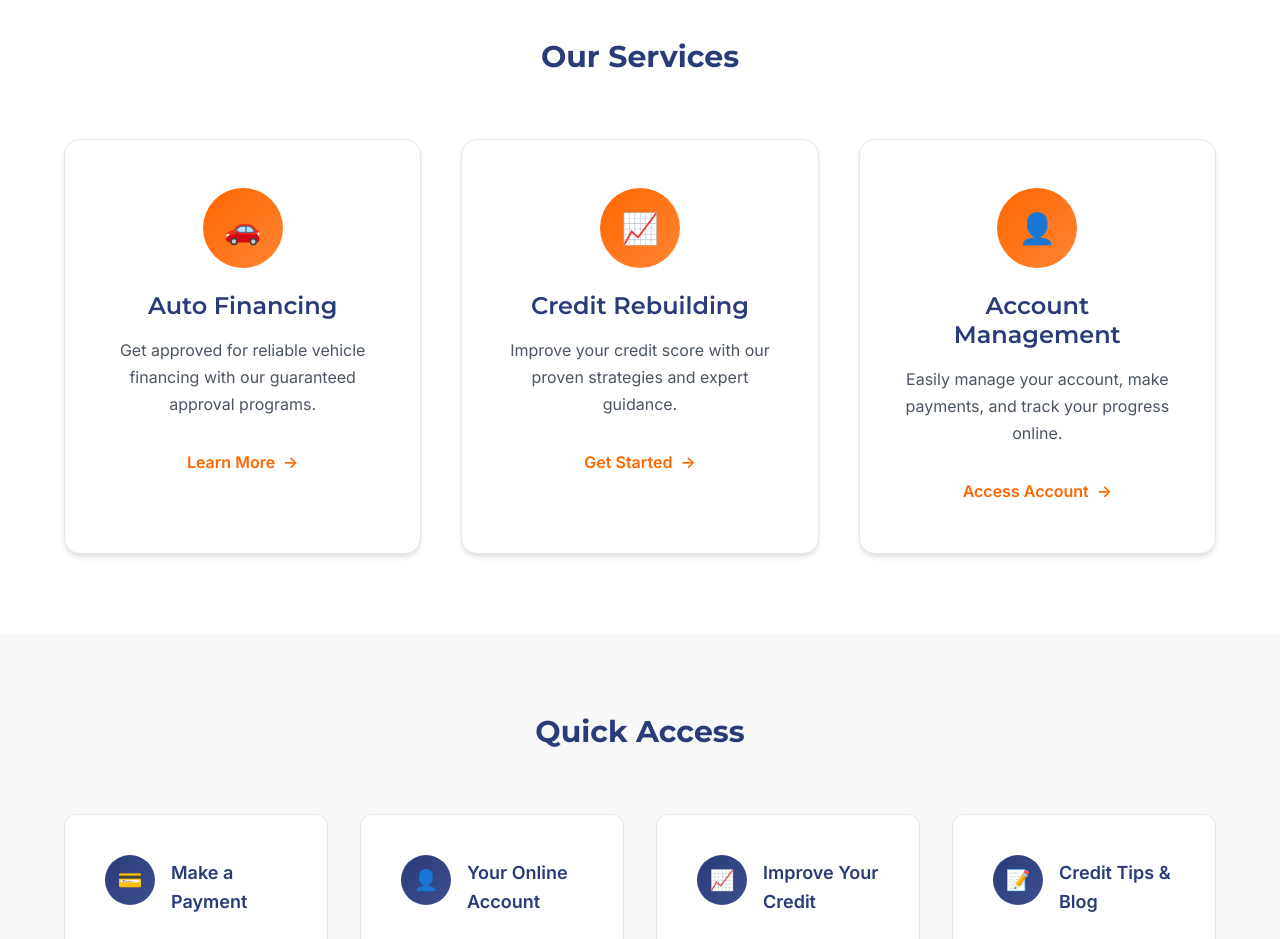
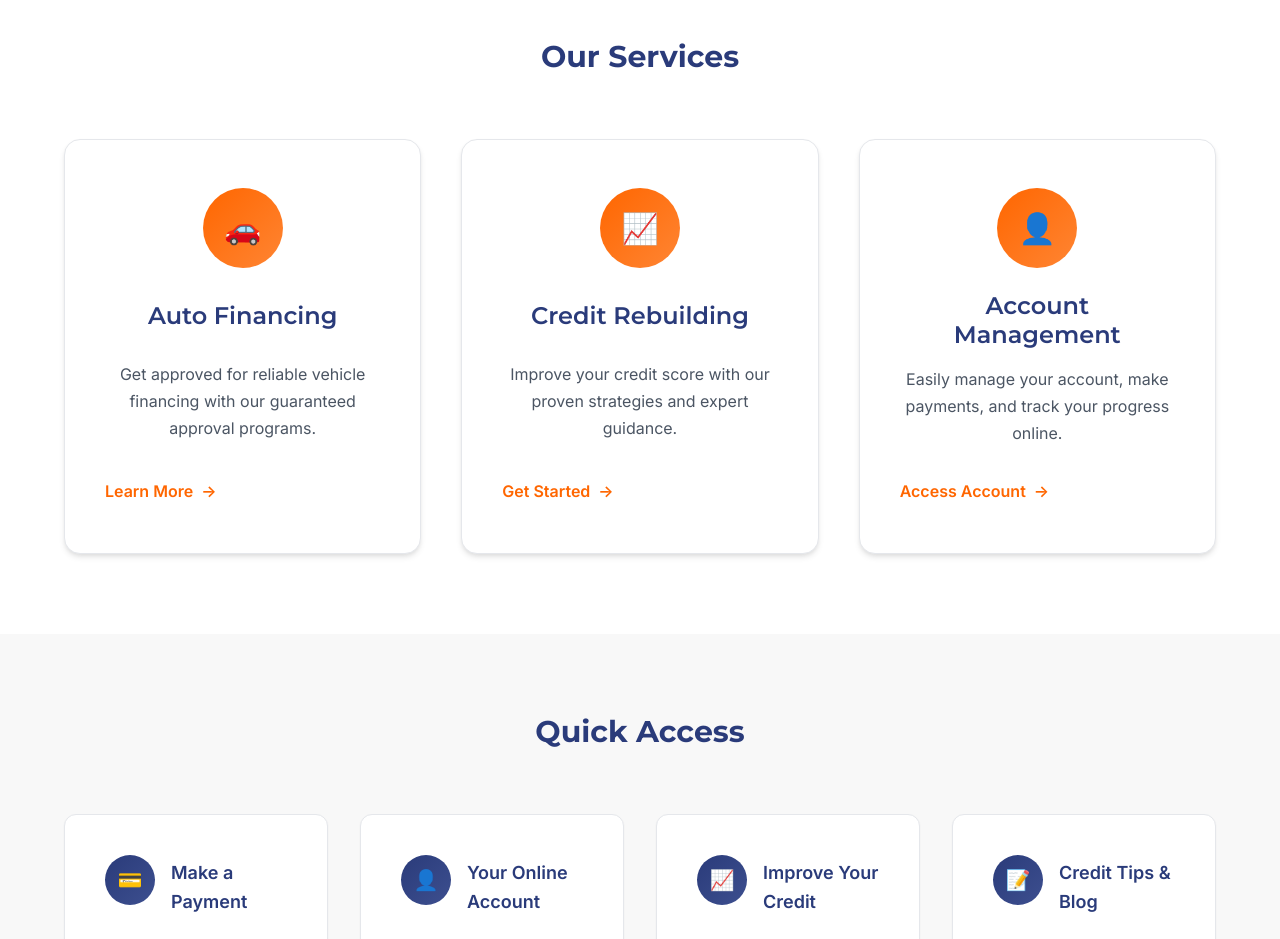
Before and after one commit to grantwiley/valley-car-credit, an Eleventy site: page src/index.html in a window 1280 px wide. Shown: the part 900-1839 px from the top of the page. Built offline with nearby package versions, Linux system fonts and the light colour scheme; Eleventy itself is replaced by a stand-in of ours; files that its build step writes are made by us from their sources.

Commit message:
Fix alignment and spacing of service cards

```diff
--- a/src/css/styles.css
+++ b/src/css/styles.css
@@ -444,6 +444,7 @@ section:nth-child(even) {
     grid-template-columns: repeat(auto-fit, minmax(300px, 1fr));
     gap: var(--space-3xl);
     margin-top: var(--space-4xl);
+    align-items: stretch;
 }
 
 .service-card {
@@ -454,6 +455,9 @@ section:nth-child(even) {
     box-shadow: var(--shadow-md);
     transition: var(--transition-base);
     border: 1px solid var(--medium-grey);
+    display: flex;
+    flex-direction: column;
+    height: 100%;
 }
 
 .service-card:hover {
@@ -489,6 +493,20 @@ section:nth-child(even) {
 
 .service-card:nth-child(3) .service-icon::before {
     content: "👤";
+}
+
+.service-card h3 {
+    margin-bottom: var(--space-lg);
+    min-height: 3rem;
+    display: flex;
+    align-items: center;
+    justify-content: center;
+}
+
+.service-card p {
+    flex-grow: 1;
+    display: flex;
+    align-items: center;
 }
 
 .service-link {
@@ -1062,6 +1080,11 @@ section:nth-child(even) {
     h3 {
         font-size: var(--text-lg);
     }
+
+    .service-card h3 {
+        min-height: 2rem;
+        font-size: var(--text-lg);
+    }
 }
 
 /* Account Access Styles */
```
